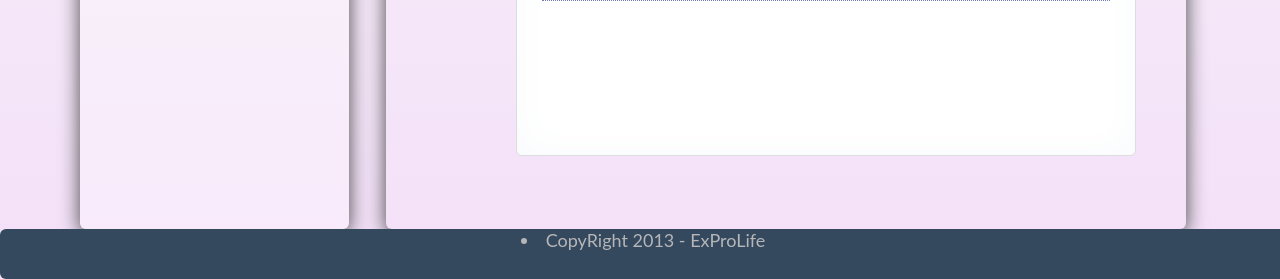
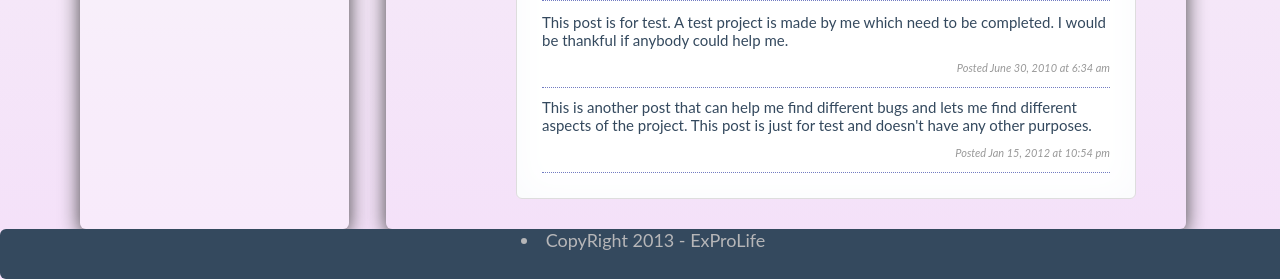
Before and after one commit to DjGroup/exprolife, a Django app: template exprolife/social/templates/social/psychograph.html in a window 1280 px wide. Shown: the part 621-900 px from the top of the page. Run offline with Django 3.2, Linux system fonts and the light colour scheme; the template is opened without the code that fills it, so the values that code supplies are empty; parts of the project's set-up code (start-up, migrations or seed data) failed here and were passed over; some web fonts are replaced.

Commit message:
Board-70% Done

```diff
--- a/exprolife/social/static/social/css/psychograph.css
+++ b/exprolife/social/static/social/css/psychograph.css
@@ -638,6 +638,24 @@ a:focus {
     background-color: #369E8A;
 }
 
+.post-div{
+	border-bottom:1px dotted #727CC2;
+	padding-bottom:10px;
+	margin-top:10px;
+}
+.post-body{
+	color: #34495e;
+    font-family: 'Lato', Helvetica, Arial, sans-serif;
+    font-size: 15px;
+}
+.post-date{
+	color:#999;
+	font-style:italic;
+	font-size:11px;
+	font-family: 'Lato', Helvetica, Arial, sans-serif;
+	direction:rtl;
+	margin-top:10px;
+}
 #down-footer{
     float: left;
     font-size: 18;
--- a/exprolife/social/templates/social/psychograph.html
+++ b/exprolife/social/templates/social/psychograph.html
@@ -67,6 +67,22 @@
 							</div>
 							<input type="submit" id="Post-button" name="PostSubmitButton" value="Post" />
 						</form>
+						<div class="post-div">
+							<div class="post-body">This post is for test. A test project is made by me which need to be completed. I would
+be thankful if anybody could help me.
+							</div>
+							<div class="post-date">
+								Posted June 30, 2010 at 6:34 am
+							</div>
+						</div>
+
+						<div class="post-div">
+							<div class="post-body">This is another post that can help me find different bugs and lets me find different aspects of the project. This post is just for test and doesn't have any other purposes.
+							</div>
+							<div class="post-date">
+								Posted Jan 15, 2012 at 10:54 pm
+							</div>
+						</div>
 			    	</div>
                 </div>
                 <div class="tab-content">
```
Also changed, not shown: 2 other files.
